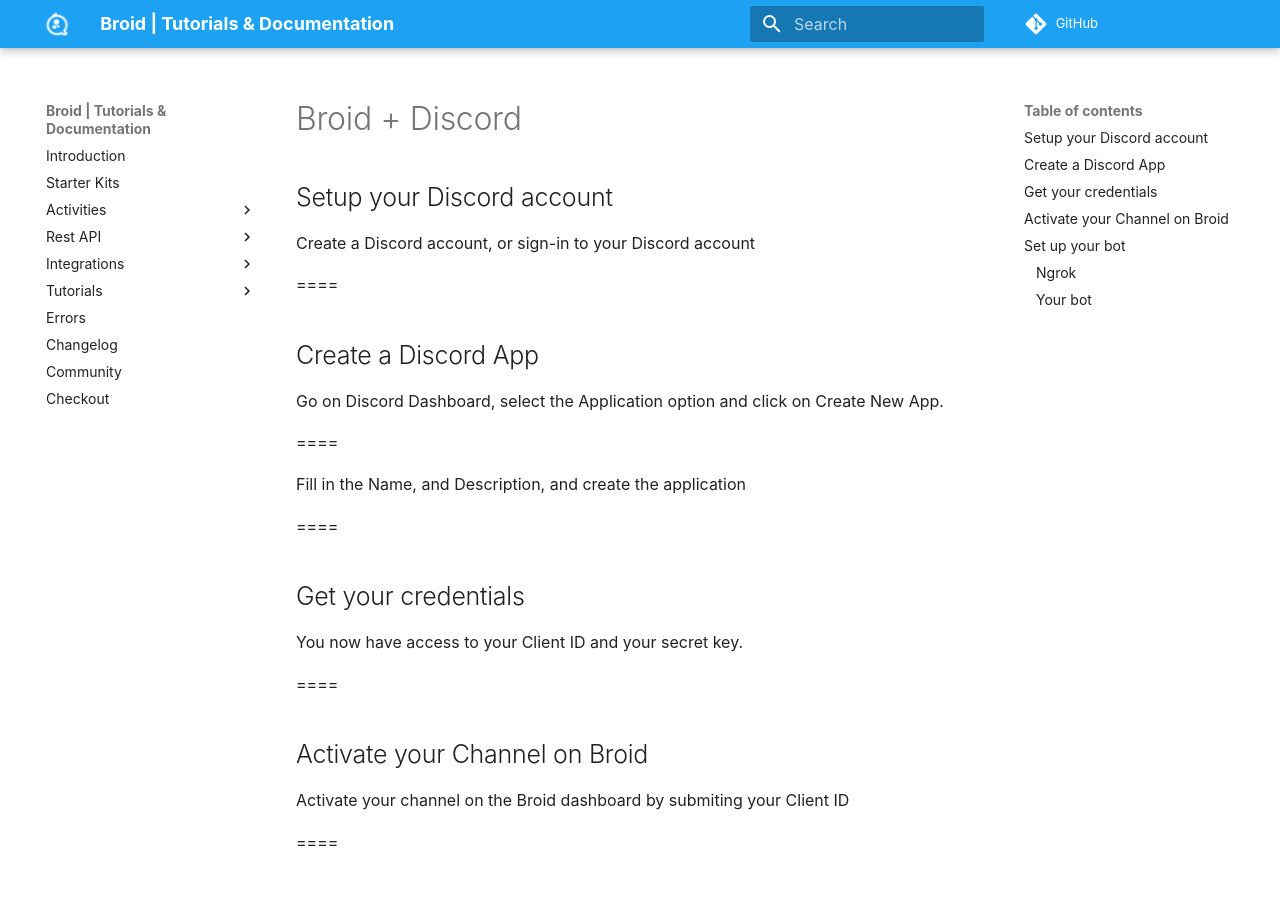
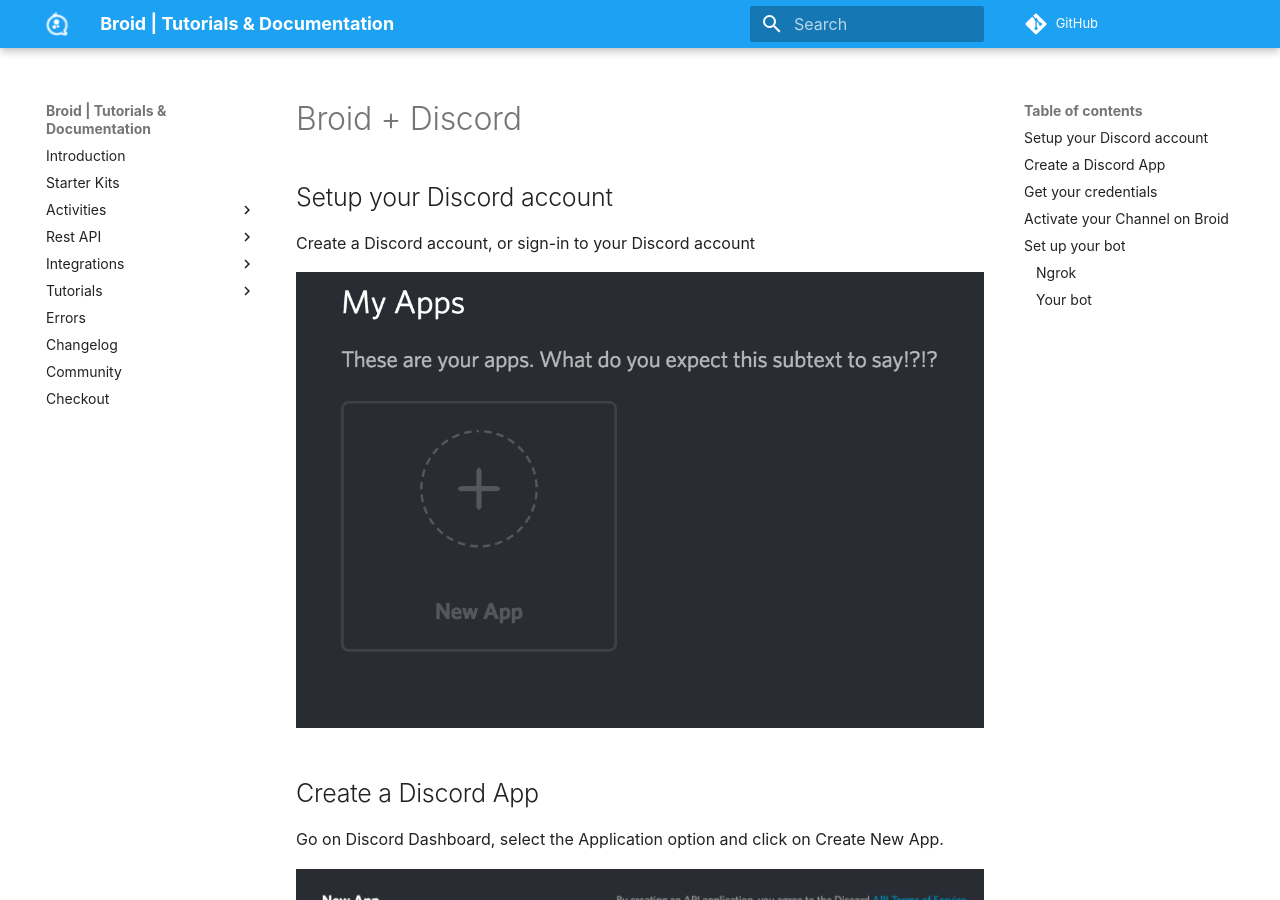
Before and after one commit to broidHQ/broid-docs, an MkDocs documentation site: the page built from docs/integrations/discord.md, in a window 1280 px wide and 900 px high. Built offline with MkDocs 1.6.1 and Material for MkDocs 9.7.7, drawn with Linux system fonts in a browser that asks for light colours; some web fonts are replaced; comment, search, counter and statistics services are not loaded; old or Windows-style settings are respelled for this version of MkDocs.

Commit message:
Update discord.md

```diff
--- a/docs/integrations/discord.md
+++ b/docs/integrations/discord.md
@@ -4,23 +4,23 @@
 
 Create a Discord account, or sign-in to your Discord account
 
-====
+![image 1](/images/integrations/Discord/image1.png)
 
 ## Create a Discord App
 
 Go on Discord Dashboard, select the Application option and click on Create New App.
 
-====
+![image 2](/images/integrations/Discord/image2.png)
 
 Fill in the Name, and Description, and create the application
 
-====
+![image 3](/images/integrations/Discord/image3.png)
 
 ## Get your credentials
 
 You now have access to your Client ID and your secret key.
 
-====
+![image 4](/images/integrations/Discord/image4.png)
 
 
 ## Activate your Channel on Broid
```
